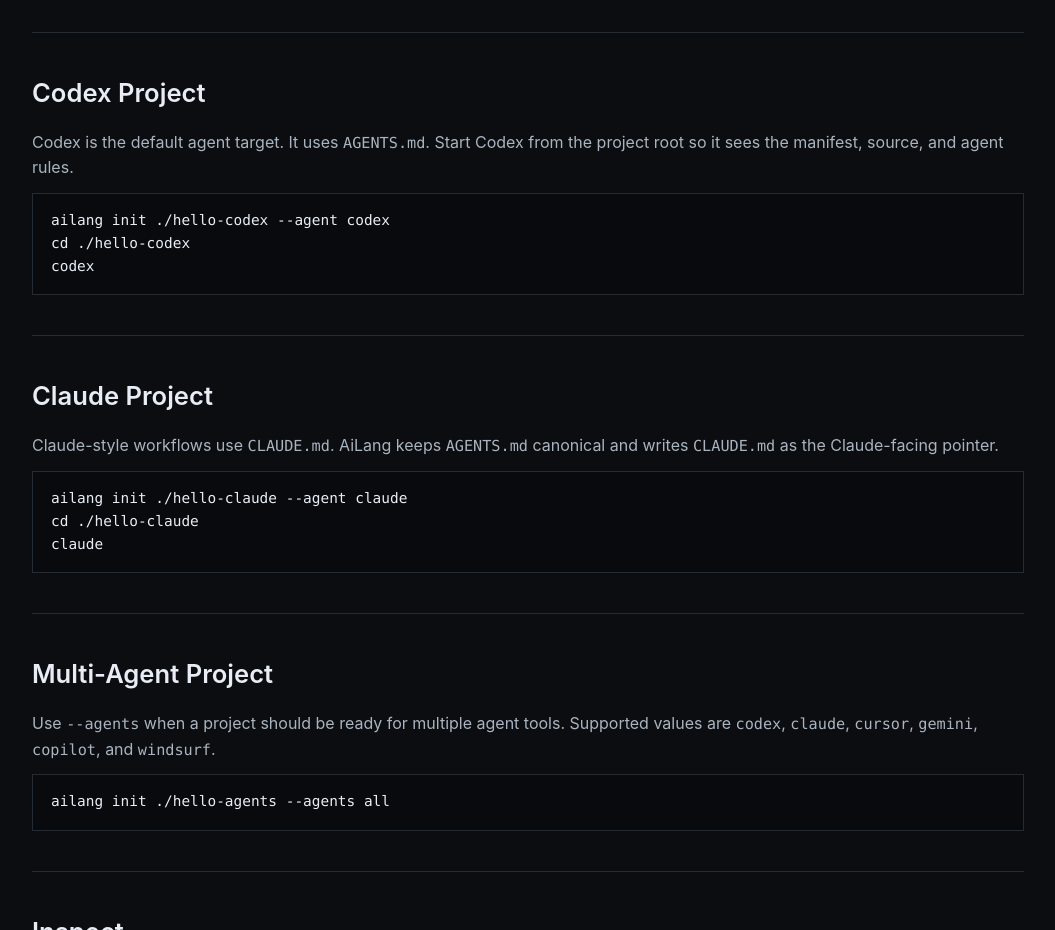
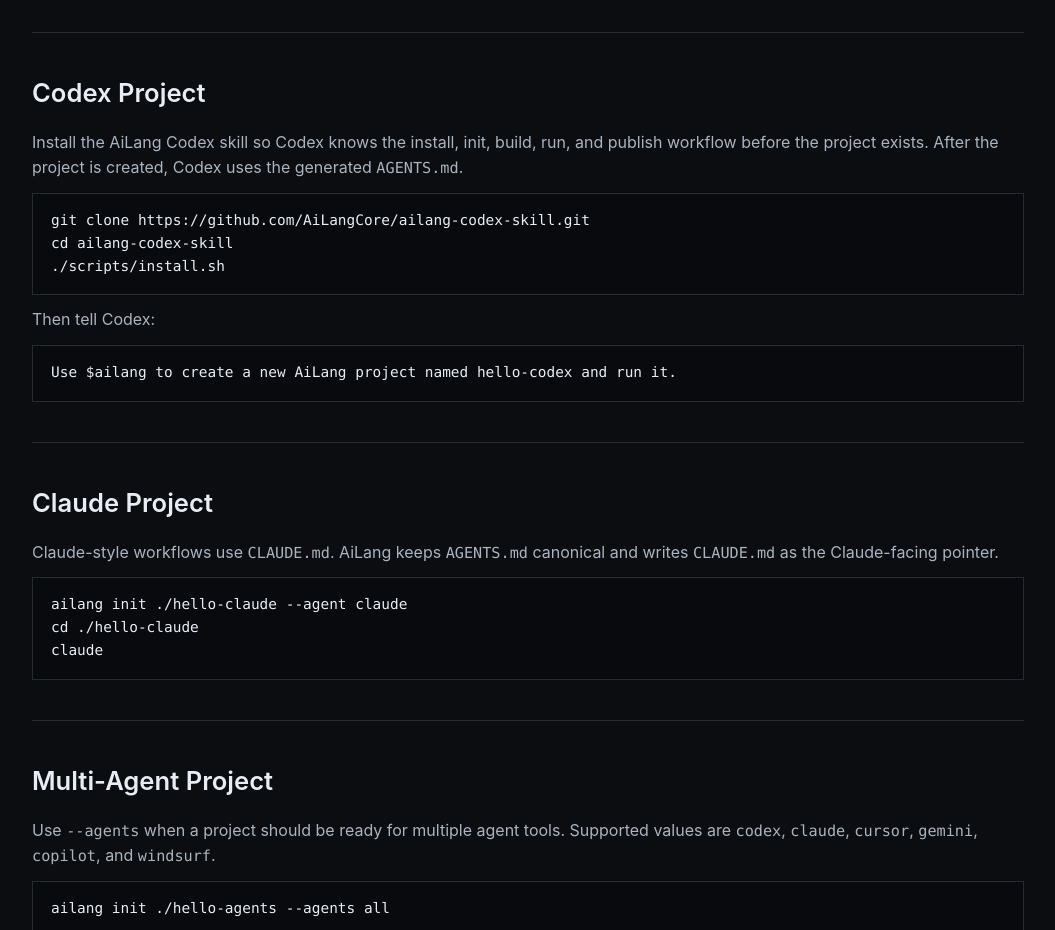
Before and after one commit to AiLangCore/AiLangCore.github.io, a plain HTML site: page docs/quickstart.html in a window 1280 px wide. Shown: the part 1620-2550 px from the top of the page, without its empty margins (112-1167 px from the left). Drawn offline with Linux system fonts and the light colour scheme.

Commit message:
Document AiLang Codex skill setup

```diff
--- a/docs/quickstart.html
+++ b/docs/quickstart.html
@@ -68,13 +68,15 @@ ls AGENTS.md CLAUDE.md project.aiproj src/app.aos</code></pre>
     <section>
         <h2>Codex Project</h2>
         <p>
-            Codex is the default agent target. It uses <code>AGENTS.md</code>.
-            Start Codex from the project root so it sees the manifest, source,
-            and agent rules.
+            Install the AiLang Codex skill so Codex knows the install, init,
+            build, run, and publish workflow before the project exists. After
+            the project is created, Codex uses the generated <code>AGENTS.md</code>.
         </p>
-        <pre><code>ailang init ./hello-codex --agent codex
-cd ./hello-codex
-codex</code></pre>
+        <pre><code>git clone https://github.com/AiLangCore/ailang-codex-skill.git
+cd ailang-codex-skill
+./scripts/install.sh</code></pre>
+        <p>Then tell Codex:</p>
+        <pre><code>Use $ailang to create a new AiLang project named hello-codex and run it.</code></pre>
     </section>
 
     <section>
```
Also changed, not shown: docs/agent-contributor.html (+14 -0 lines).
